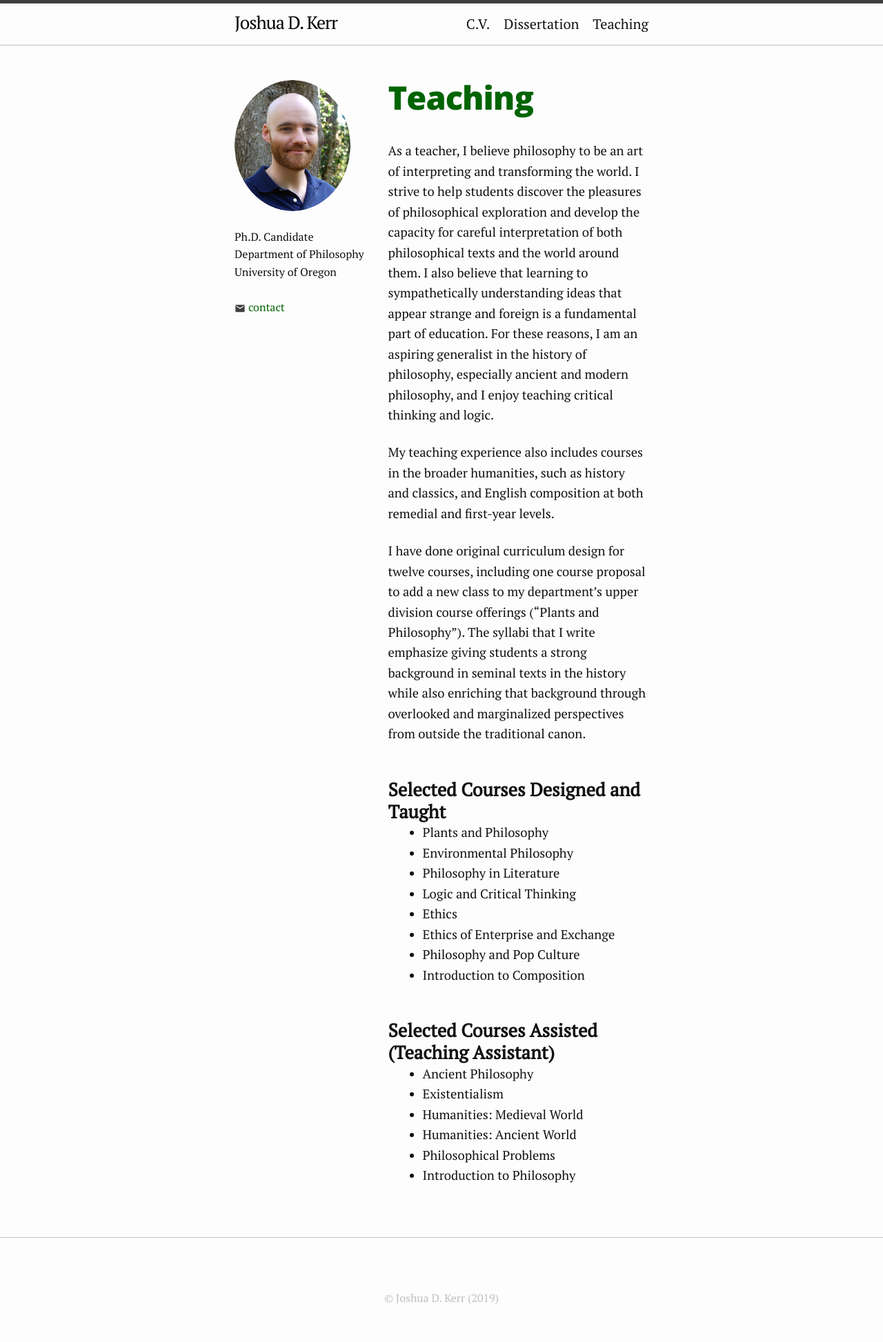
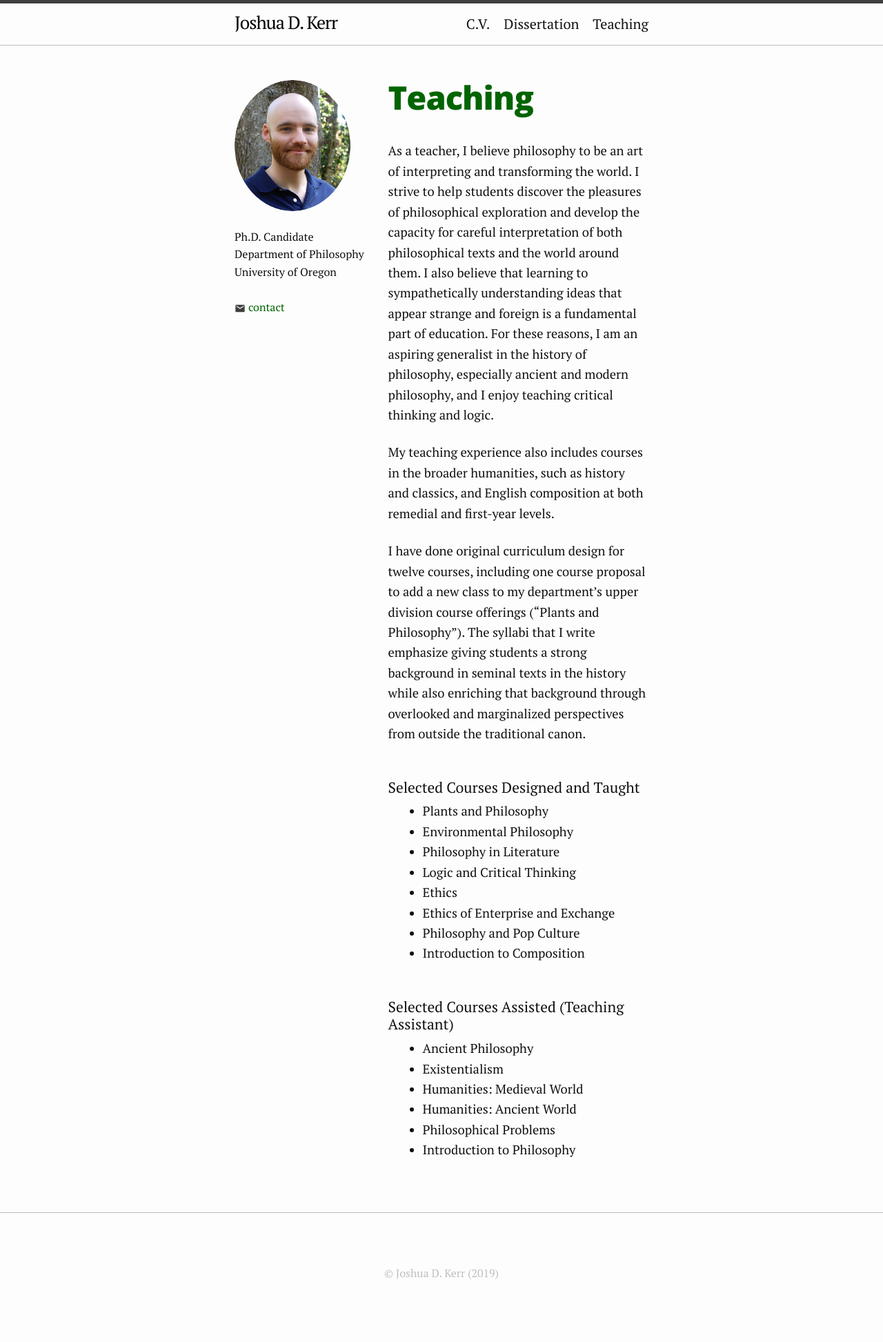
Before and after one commit to joshuakerr/joshuakerr.github.io.old, a Jekyll site: the page built from pages/teaching.md, in a window 1280 px wide. Shown: the whole page at 69% size. Built offline with Jekyll 4.4.1, drawn with Linux system fonts in a browser that asks for light colours; after the commit the page ends 1908 px from its top, so only the background shows below that.

Commit message:
theme updates

```diff
--- a/pages/teaching.md
+++ b/pages/teaching.md
@@ -10,7 +10,7 @@ My teaching experience also includes courses in the broader humanities, such as
 
 I have done original curriculum design for twelve courses, including one course proposal to add a new class to my department's upper division course offerings ("Plants and Philosophy"). The syllabi that I write emphasize giving students a strong background in seminal texts in the history while also enriching that background through overlooked and marginalized perspectives from outside the traditional canon.
 
-### Selected Courses Designed and Taught
+#### Selected Courses Designed and Taught
 - Plants and Philosophy
 - Environmental Philosophy
 - Philosophy in Literature
@@ -20,7 +20,7 @@ I have done original curriculum design for twelve courses, including one course
 - Philosophy and Pop Culture
 - Introduction to Composition
 
-### Selected Courses Assisted (Teaching Assistant)
+#### Selected Courses Assisted (Teaching Assistant)
 - Ancient Philosophy
 - Existentialism
 - Humanities: Medieval World
```
Also changed, not shown: pages/cv.md (+0 -1 lines).
